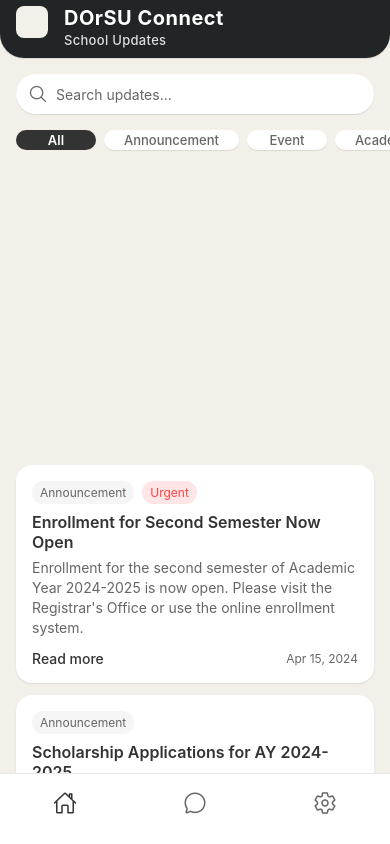
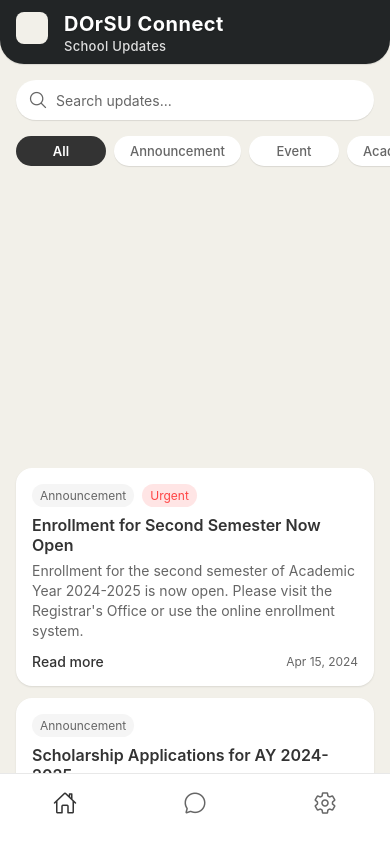
Before and after one commit to Ivevan/DORSUCONNECT, a React Native app: screen /SchoolUpdates in a window 390 px wide. Built offline with nearby package versions, Linux system fonts and the light colour scheme.

Commit message:
School Updates Filter Fix

```diff
--- a/screens/SchoolUpdates.tsx
+++ b/screens/SchoolUpdates.tsx
@@ -169,7 +169,7 @@ const styles = StyleSheet.create({
     flexDirection: 'row',
     alignItems: 'flex-start',
     paddingHorizontal: 16,
-    paddingTop: 6,
+    paddingTop: 12,
     paddingBottom: 10,
     backgroundColor: '#222526',
     borderBottomRightRadius: 24,
@@ -249,16 +249,16 @@ const styles = StyleSheet.create({
   filterContainer: {
     paddingHorizontal: 16,
     marginVertical: 8,
-    height: 10,
+    height: 10, // Increased from 10 to give more space
     marginBottom: 16,
   },
   filterChip: {
-    paddingHorizontal: 20,
+    paddingHorizontal: 16, // Slightly reduced from 20 to optimize space
     paddingVertical: 8,
     backgroundColor: '#FFFFFF',
     borderRadius: 24,
     marginRight: 8,
-    height: 20,
+    height: 30, // Increased from 30 to make buttons more visible
     justifyContent: 'center',
     alignItems: 'center',
     elevation: 1,
@@ -269,7 +269,7 @@ const styles = StyleSheet.create({
     },
     shadowOpacity: 0.1,
     shadowRadius: 1,
-    minWidth: 80,
+    minWidth: 90, // Increased from 80 to ensure text fits better
   },
   activeFilterChip: {
     backgroundColor: '#333',
```
